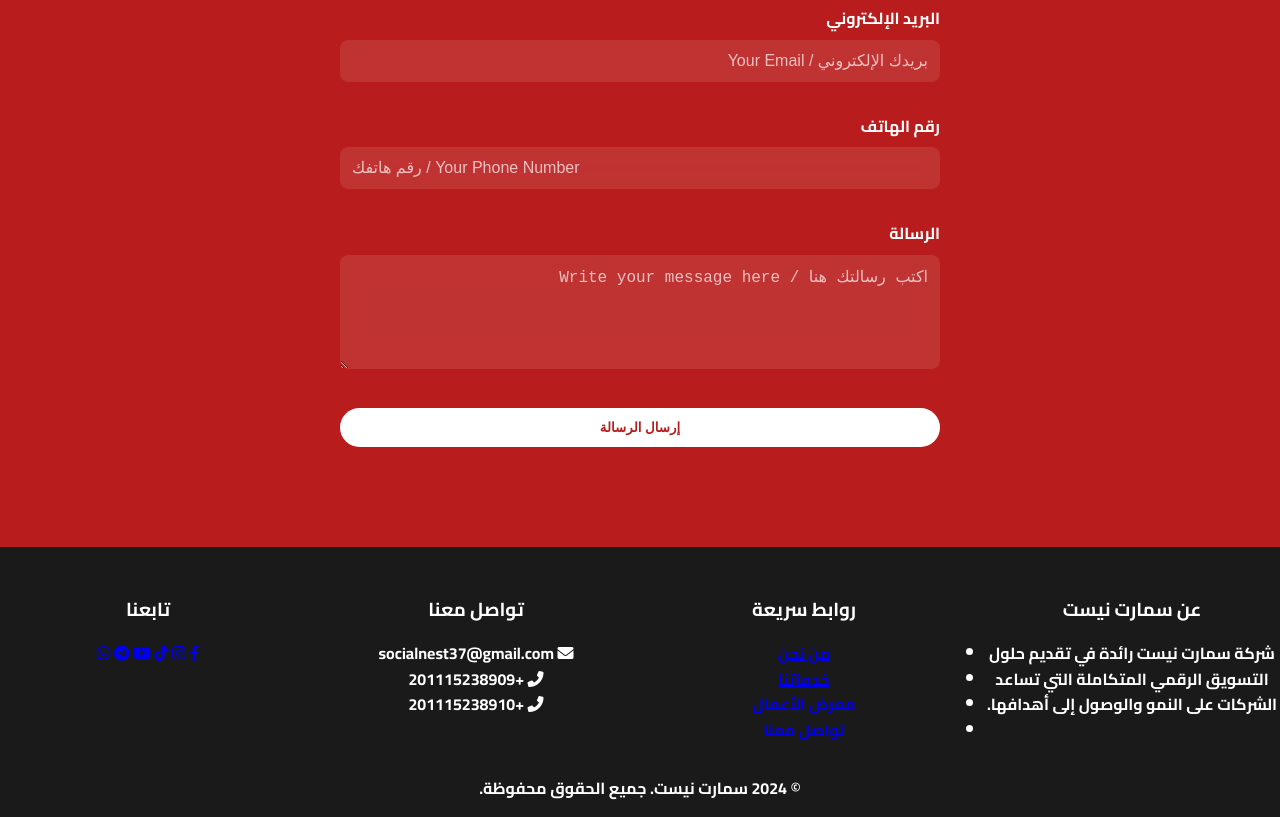
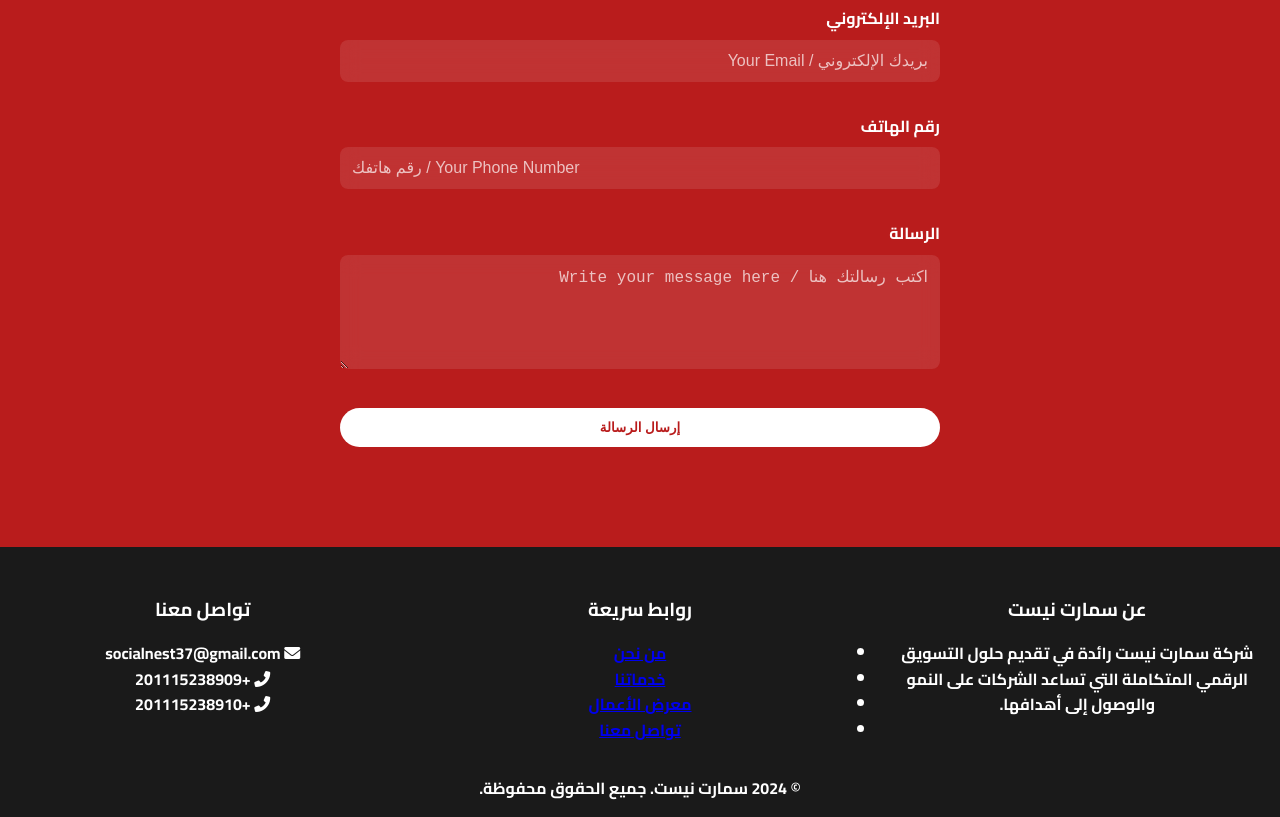
Before and after one commit to smart-nes/SOCIAL-NEST, a plain HTML site: page index.html in a window 1280 px wide. Shown: the part 2654-3471 px from the top of the page. Drawn offline with Linux system fonts and the light colour scheme.

Commit message:
Update index.html

```diff
--- a/index.html
+++ b/index.html
@@ -313,23 +313,6 @@
                 </p>
             </div>
 
-
-            <div class="footer-section social-media">
-                <h3>
-                    <span class="ar-text">تابعنا</span>
-                    <span class="en-text" style="display: none;">Follow Us</span>
-                </h3>
-                <div class="social-icons">
-                    <a href="https://www.facebook.com/socialnest1?locale=ar_AR"><i class="fab fa-facebook-f"></i></a>
-                    <a href="https://www.instagram.com/socialnest1?utm_source=ig_web_button_share_sheet&igsh=ZDNlZDc0MzIxNw=="><i class="fab fa-instagram"></i></a>
-                    <a href="https://www.tiktok.com/@socialnest1?is_from_webapp=1&sender_device=pc"><i class="fab fa-tiktok"></i></a>
-                    <a href="https://www.youtube.com/@SocialNest1"><i class="fab fa-youtube"></i></a>
-                    <a href="https://t.me/ssocialnest"><i class="fab fa-telegram"></i></a>
-                    <a href="https://whatsapp.com/channel/0029VbAmU3t6WaKgm8iP9N0m"><i class="fab fa-whatsapp"></i></a>
-
-
-                </div>
-            </div>
         </div>
         <div class="footer-bottom">
             <p>
```
